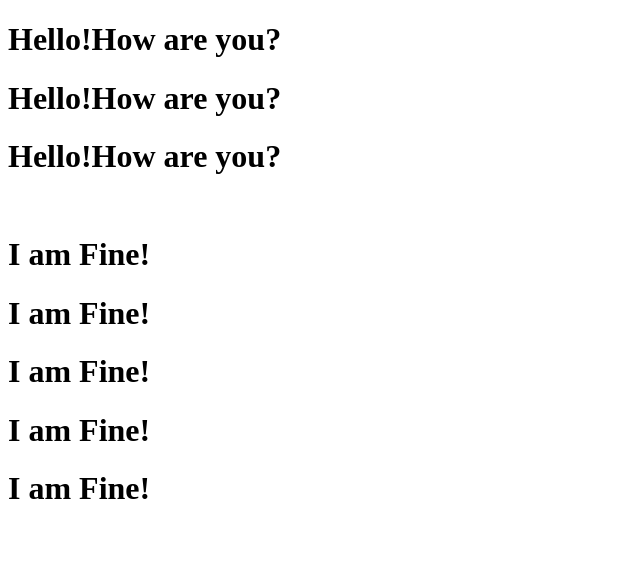
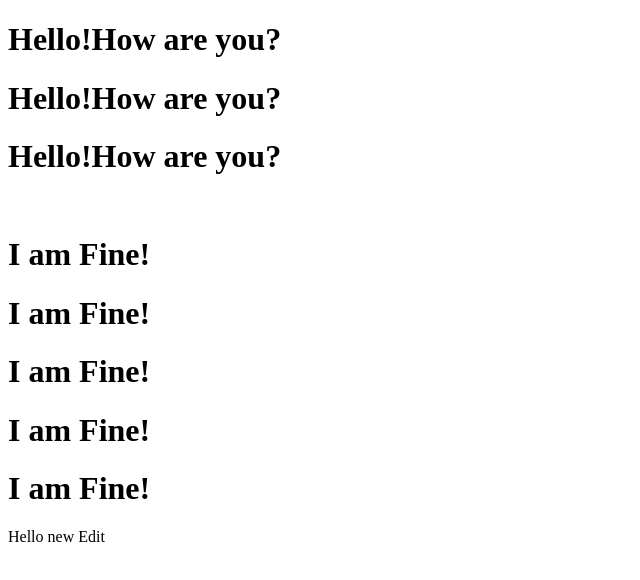
Before and after one commit to mominul03/Assign1234, a plain HTML site: page index.html in a window 1280 px wide. Shown: the whole page, without its empty margins (0-640 px from the left). Drawn offline with Linux system fonts and the light colour scheme.

Commit message:
Update index.html

```diff
--- a/index.html
+++ b/index.html
@@ -16,5 +16,7 @@
     <h1>I am Fine!</h1>
     <h1>I am Fine!</h1>
     <h1>I am Fine!</h1>
+
+    Hello new Edit
 </body>
 </html>
```
